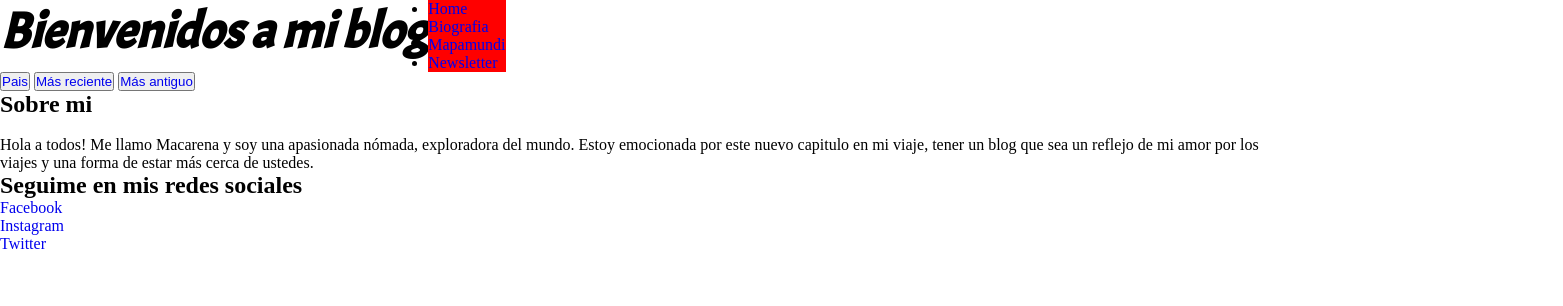
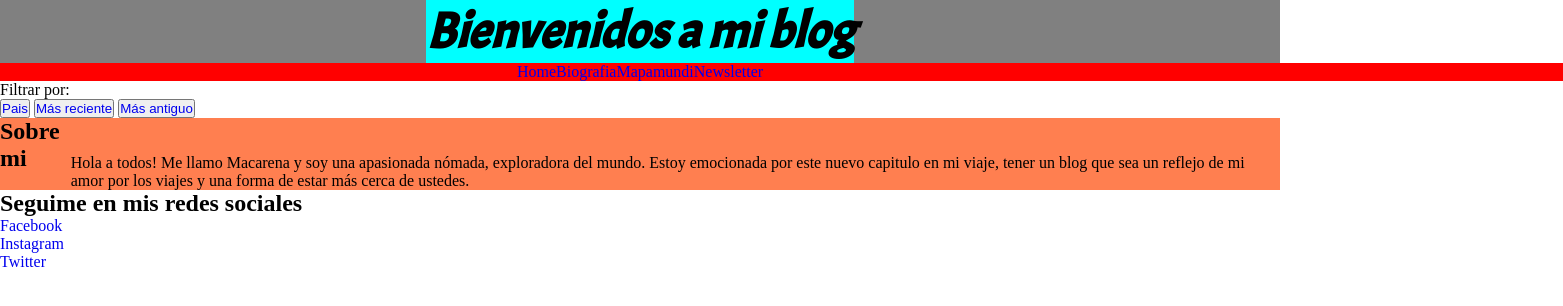
Before and after one commit to RelayAstro/El_Blog_de_macarena, a plain HTML site: page index.html in a window 1280 px wide. Shown: the whole page, 1563 px wide, since content can reach past the window. Drawn offline with Linux system fonts and the light colour scheme.

Commit message:
agregando estilos en css

```diff
--- a/css/style.css
+++ b/css/style.css
@@ -6,18 +6,44 @@
   text-decoration: none;
 }
 
-/* HEADER */
+/* ☁️ HEADER */
 
 header {
   display: flex;
+  flex-direction: column;
+  align-items: center;
+  justify-content: space-between;
+  background-color: grey;
 }
 
 .h1 {
   font-family: "Acme", sans-serif;
   font-size: 25px;
   font-style: italic;
+  background-color: aqua;
 }
 
 .h1_nav {
   background-color: red;
+  padding-left: 100vh;
+  padding-right: 100vh;
+
 }
+
+.ul_nav_sup{
+  display: flex;
+  justify-content: space-between;
+}
+
+/* 📰 MAIN */
+
+.seccion_principaL{
+  padding: 100vh;
+  background-color: bisque;
+}
+
+.seccion_sobre_mi{
+  background-color: coral;
+  display: flex;
+  align-items: flex-end;
+}
--- a/index.html
+++ b/index.html
@@ -15,7 +15,7 @@
         <h1>Bienvenidos a mi blog</h1>
       </div>
       <nav class="h1_nav">
-        <ul class="ul_nav_sup">
+        <ul class="ul_nav_sup" type="none" >
           <li><a href="*">Home</a></li>
           <li><a href="*">Biografia</a></li>
           <li><a href="*">Mapamundi</a></li>
@@ -26,6 +26,7 @@
     <main>
       <section class="seccion_principal">
         <nav class="vista_filtro">
+          <p>Filtrar por:</p>
           <button><a href="*">Pais</a></button>
           <button><a href="*">Más reciente</a></button>
           <button><a href="*">Más antiguo</a></button>
@@ -36,7 +37,6 @@
         </article>
       </section>
       <section class="seccion_sobre_mi">
-
         <article>
           <h2>Sobre mi</h2>
           <div><img src="" alt="" /></div>
```
